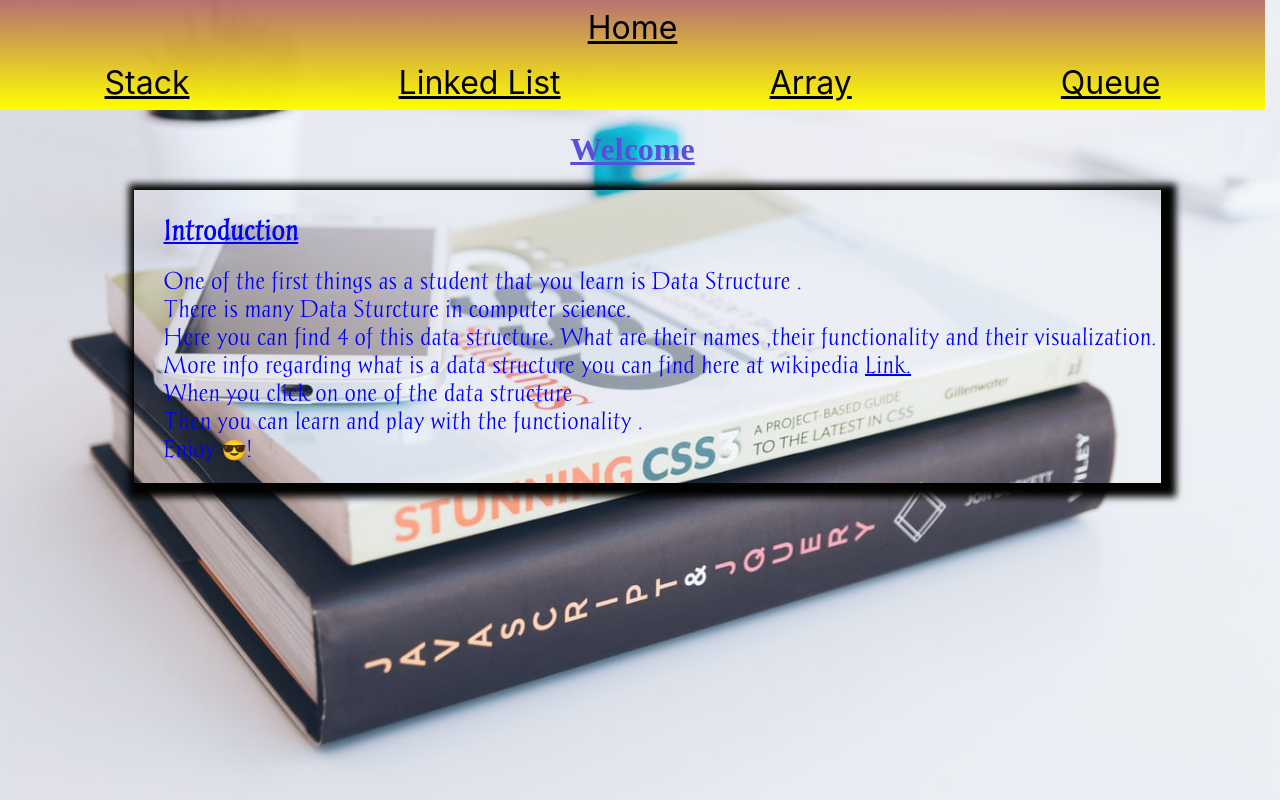
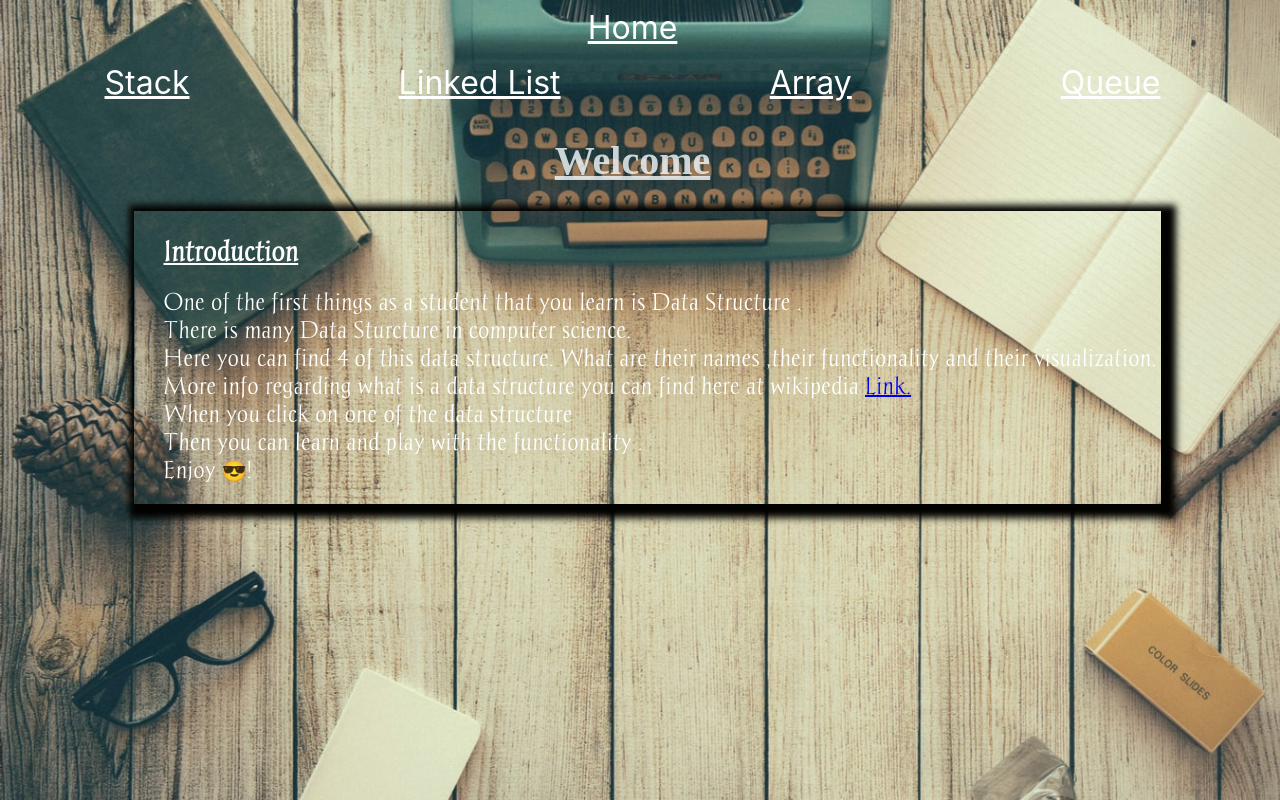
Before and after one commit to PhilipK-webdev/DataStructure, a React (Create React App) app: page / in a window 1280 px wide. Built offline with nearby package versions, Linux system fonts and the light colour scheme.

Commit message:
adding new style

```diff
--- a/src/App.css
+++ b/src/App.css
@@ -2,7 +2,7 @@ body{
     height: 100%;
     margin: 0;
     padding: 0;
-    background: url("./img/coding.jpg")
+    background: url("./img/keyboard.jpg")
       no-repeat center center fixed;
     -webkit-background-size: cover;
     -moz-background-size: cover;
--- a/src/Pages/Array/ArrayStructureData.js
+++ b/src/Pages/Array/ArrayStructureData.js
@@ -86,7 +86,7 @@ const ArrayStructureData = () => {
         <div className="container">
             {!flag ?
                 <div>
-                    <label className="form__label" forhtml="add">Add size of array : </label>
+                    <label className="form__label" forhtml="add" style={{ color: "white" }}>Add size of array : </label>
                     <input type="text" id="inputPush" name="add" className="form__input" onChange={defineSize} />
                     <button type="submit" className="button4" style={{ marginTop: "10px", marginLeft: "35%" }} onClick={submitSize}>Add Size</button>
                 </div>
--- a/src/Pages/Home/Home.css
+++ b/src/Pages/Home/Home.css
@@ -5,7 +5,7 @@
     flex-direction: column;
 }
 .intro{
-    color:blue;
+    color:white;
     font-size: 20px;
     box-shadow: 5px 4px 7px 10px #020201;
     margin-left: 30px;
@@ -13,6 +13,7 @@
 }
 p{
     margin-left: 30px;
+    color:white;
 }
 h3{
     text-decoration: underline;
@@ -21,7 +22,8 @@ h3{
 }
 h1{
     text-decoration: underline;
-    color: rgb(89, 79, 221);
+    color: rgba(236, 243, 246, 0.835);
+    font-size: 40px;
 }
 
 @font-face {
--- a/src/Pages/LinkedList/LinkedListData.js
+++ b/src/Pages/LinkedList/LinkedListData.js
@@ -60,7 +60,7 @@ const LinkedListData = () => {
 
         <div>
             <div className="container">
-                <label className="form__label" forhtml="add">Add to linked list : </label>
+                <label className="form__label" forhtml="add" style={{ color: "white" }}>Add to linked list : </label>
                 <input type="text" id="inputPush" name="add" className="form__input" onChange={addData} />
                 <button type="submit" className="button4" style={{ marginTop: "10px" }} onClick={addToNode}>Add</button>
             </div>
--- a/src/Pages/Queue/Queue.css
+++ b/src/Pages/Queue/Queue.css
@@ -36,6 +36,7 @@
   display: block;
   transition: all 0.3s;
   transform: translateY(0rem);
+
 }
 
 .form__input {
--- a/src/Pages/Queue/Queue.js
+++ b/src/Pages/Queue/Queue.js
@@ -47,7 +47,7 @@ const Queue = () => {
         <div className="container">
             {flag ? <div>
                 <div>
-                    <label className="form__label" forhtml="add">Add to queue : </label>
+                    <label className="form__label" forhtml="add" style={{ color: "white" }}>Add to queue : </label>
                     <input type="text" id="inputPush" name="add" className="form__input" onChange={addQueue} />
                     <button type="submit" className="button4" style={{ marginTop: "10px", marginLeft: "35%" }} onClick={addToQueue}>Add</button>
                 </div>
--- a/src/Pages/Stack/Stack.js
+++ b/src/Pages/Stack/Stack.js
@@ -25,7 +25,7 @@ const Stack = () => {
     return (
         <div className="container">
             {!flag ? <div>
-                <label className="form__label" forhtml="add">Add to stack : </label>
+                <label className="form__label" forhtml="add" style={{ color: "white" }}>Add to stack : </label>
                 <input type="text" id="inputPush" name="add" className="form__input" required="" onChange={submitAdd} />
                 <button type="submit" className="button4" onClick={handlePush} style={{ marginTop: "10px", marginLeft: "35%" }}>Add</button>
             </div> : null}
--- a/src/components/Nav/Nav.css
+++ b/src/components/Nav/Nav.css
@@ -1,6 +1,6 @@
 nav {
     font-size: 2rem;
-    background-image: linear-gradient(rgba(179, 104, 104, 0.931), yellow);
+    /* background-image: linear-gradient(rgba(179, 104, 104, 0.931), yellow); */
 }
 nav ul {
     list-style-type: none;
@@ -10,7 +10,7 @@ nav ul {
     /* justify-content: space-around; */
 }
 .link{
-    color: black;
+    color:white;
 }
 nav ul li {
     cursor: pointer;
```
Also changed, not shown: src/img/keyboard.jpg (added), src/img/snow.jpg (added).
